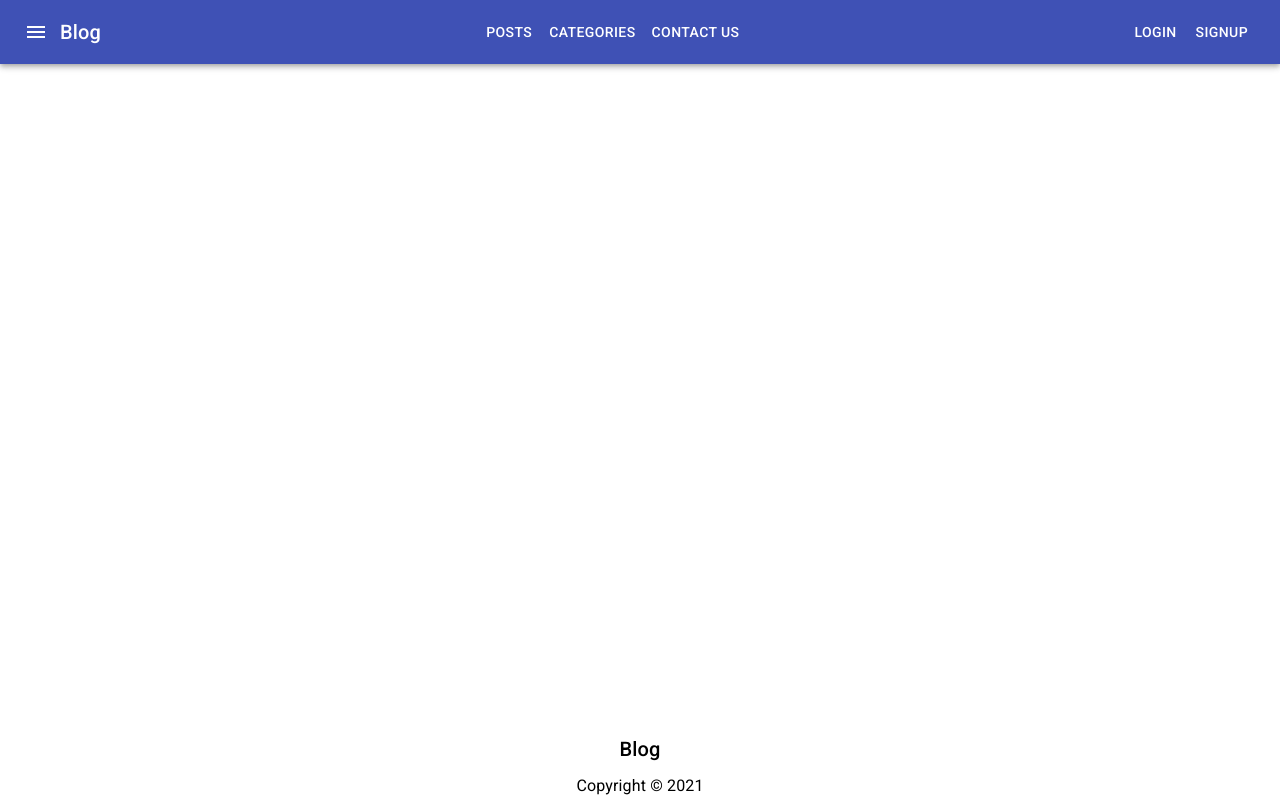
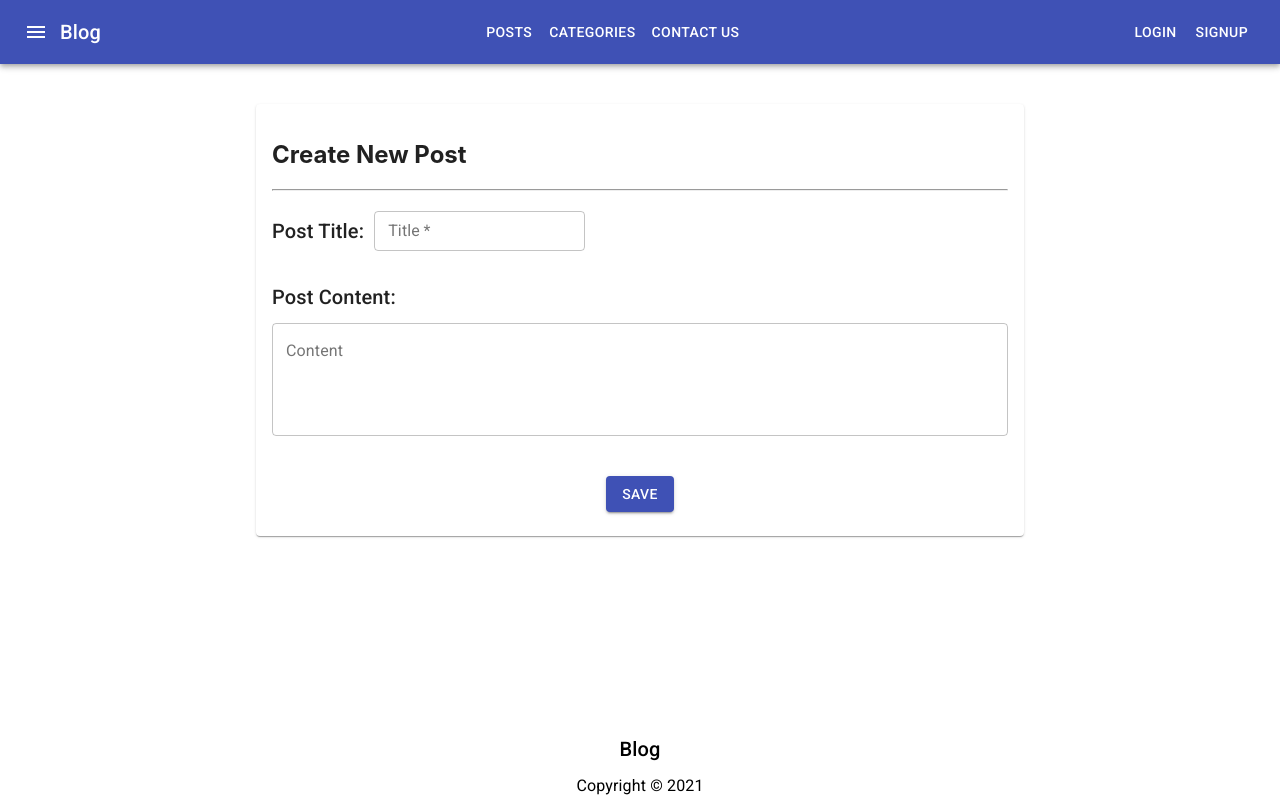
Before and after one commit to suvaanshkumar/MeanStack_Project, a React (Create React App) app: page /createPost in a window 1280 px wide. Built offline with nearby package versions, Linux system fonts and the light colour scheme.

Commit message:
post_create

```diff
--- a/src/App.js
+++ b/src/App.js
@@ -3,15 +3,21 @@ import { BrowserRouter, Switch, Route } from 'react-router-dom';
 import Header from './components/Header';
 import Home from './components/Home';
 import Footer from './components/Footer';
+import CreatePostForm from './components/CreatePostForm';
+import Posts from './components/Posts';
 
 function App() {
+
   return (
     <BrowserRouter>
       <Header/>
       <div className="content">
         <Switch>
           <Route path="/" exact component={Home}/>
+          <Route path="/posts" component={Posts}/>
+          <Route path="/createPost" component={CreatePostForm}/>
         </Switch>
+
       </div>
       <Footer/>
     </BrowserRouter>
--- /dev/null
+++ b/src/components/CreatePostForm.js
@@ -0,0 +1,64 @@
+import { Box, Button, Card, CardContent, CardHeader, FormGroup, TextField, Typography } from '@material-ui/core';
+import React, { useState } from 'react';
+import { useContext } from 'react';
+import PostsContext from '../contexts/PostsContext';
+
+const CreatePostForm = (props) => {
+
+    const [post, setPost] = useState({
+
+    });
+
+    const handleChange = (e) => {
+        setPost( {...post, [e.target.name] : e.target.value} );
+        console.log(post);
+    };
+
+    const handleSubmit = (e) => {
+        e.preventDefault();
+        props.createPost(post);
+        setPost({
+            title:'',
+            content:''
+        });
+    }
+
+    return (
+        <Box width="60%" marginX="auto" marginTop="40px">
+        <Card>
+            <CardContent>
+                <form>
+                    <h2>Create New Post</h2>
+                    <hr/>
+                    <Box display="flex" flexDirection="row" alignItems="center"
+                     width="80%" marginTop="20px">
+                        <Typography variant="h6">Post Title:</Typography>
+                        <Box marginLeft="10px">
+                            <TextField required variant="outlined" label="Title" size="small"
+                                name="title" onChange={handleChange} value={post.title}/>
+                        </Box>
+                    </Box>
+
+                    <Box display="flex" flexDirection="column" alignItems="flex-start" marginTop="30px">
+                        <Typography variant="h6">Post Content:</Typography>
+                        <Box display="block" marginTop="10px" width="100%">
+                            <TextField variant="outlined" label="Content" multiline rows={4} fullWidth
+                                name="content" onChange={handleChange} value={post.content}/>
+                        </Box>
+                    </Box>
+
+                    <Box display="flex" justifyContent="center" marginTop="40px">
+                        <Button variant="contained" color="primary" onClick={handleSubmit}>Save</Button>
+                    </Box>
+
+                </form>
+
+
+            </CardContent>
+        </Card>
+        </Box>
+    );
+
+}
+
+export default CreatePostForm;
--- a/src/components/Header.js
+++ b/src/components/Header.js
@@ -17,7 +17,7 @@ const Header = (props) => {
 
                     <span className="spacer"/>
 
-                    <Button color="inherit">Posts</Button>
+                    <Button color="inherit" href="/posts">Posts</Button>
                     <Button color="inherit">Categories</Button>
                     <Button color="inherit">Contact Us</Button>
 
--- /dev/null
+++ b/src/components/Post.js
@@ -0,0 +1,36 @@
+import React from "react";
+import { Box, Card, CardActions, CardContent, CardHeader, IconButton, Typography } from '@material-ui/core';
+import { Bookmark, Favorite, MoreVert } from "@material-ui/icons";
+
+const Post = (props) => {
+
+    return (
+        <Box width="40%" marginTop="20px" marginX="auto">
+            <Card>
+                <CardHeader title={props.post.title}
+                    action={
+                        <IconButton aria-label="settings">
+                            <MoreVert/>
+                        </IconButton>
+                    }
+                />
+                <CardContent>
+                    <Typography>
+                        {props.post.content}
+                    </Typography>
+                </CardContent>
+                <CardActions disableSpacing>
+                    <IconButton aria-label="like">
+                        <Favorite/>
+                    </IconButton>
+                    <IconButton aria-label="add to favorites">
+                        <Bookmark/>
+                    </IconButton>
+                </CardActions>
+            </Card>
+        </Box>
+
+
+    );
+  };
+export default Post;
--- /dev/null
+++ b/src/components/Posts.js
@@ -0,0 +1,35 @@
+import React from "react";
+import { Box, Button } from '@material-ui/core';
+import { useEffect } from "react";
+
+import { useState } from "react";
+import CreatePostForm from "./CreatePostForm";
+import Post from "./Post";
+
+const Posts = () => {
+
+    const [posts, setPosts] = useState([]);
+
+    useEffect(()=> {
+        console.log(posts);
+    });
+
+    const handleCreatePost = (newPost) => {
+        setPosts([
+            ...posts,
+            newPost
+        ]);
+    };
+
+    return (
+
+        <div>
+            {posts.map((p) => (
+                <Post post={p}/>
+            ))}
+            <CreatePostForm createPost={handleCreatePost}/>
+        </div>
+
+    );
+  };
+export default Posts;
--- a/src/index.css
+++ b/src/index.css
@@ -29,3 +29,12 @@ code {
 .content {
   flex: 1 0 auto;
 }
+
+.form-row{
+  display: flex;
+  flex-direction: row;
+  align-items: center;
+  justifyContent: space-between;
+  width: 80%;
+  marginTop: 20px;
+}
```
